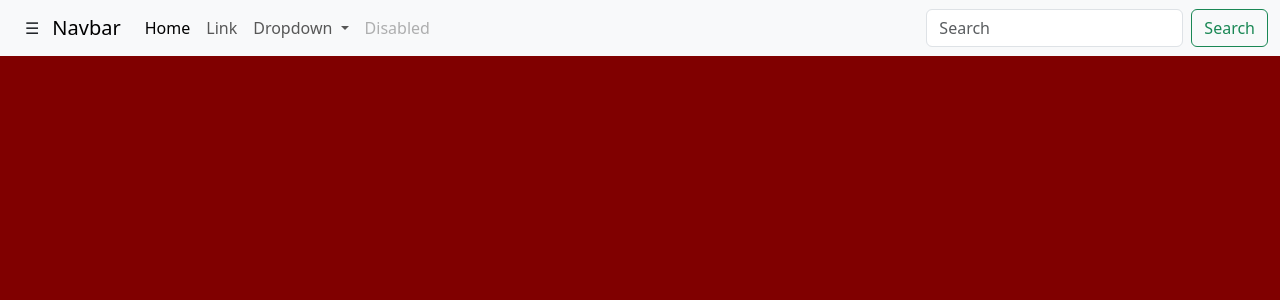
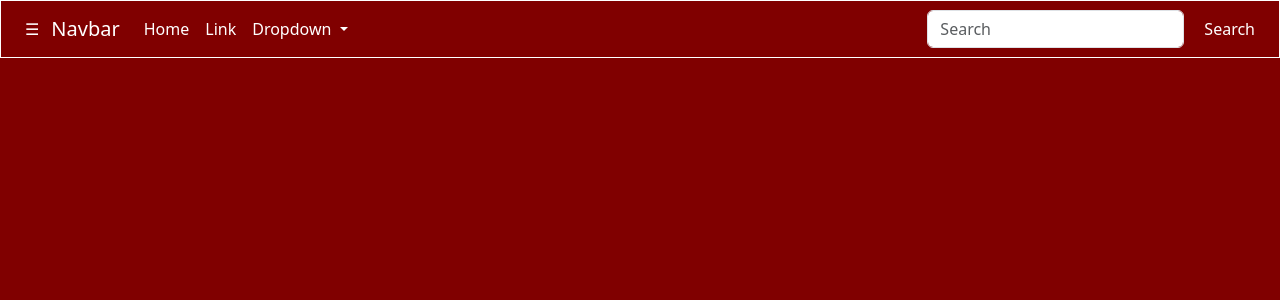
Before and after one commit to SiddH17/5-Star-Galvanisers, a Django app: page /home/ in a window 1280 px wide. Shown: the top 300 px of the page. Run offline with Django 4.2, Linux system fonts and the light colour scheme; a user stored in the database is signed in; some libraries are stand-ins or nearby versions.

Commit message:
Updates made to home screen

```diff
--- a/api/views.py
+++ b/api/views.py
@@ -61,7 +61,7 @@ def login_api(request):
             },
             status=status.HTTP_401_UNAUTHORIZED)
 
-    token = f"{user.id}_{user.email}_{user.password}"
+    token = f"{user.id}_{user.username}_{user.password}"
     print(token)
 
     return Response({
--- a/static/styles/index.css
+++ b/static/styles/index.css
@@ -1,6 +1,24 @@
 /* Elements */
 body    {
     background-color: maroon;
+}
+
+nav {
+    background-color: maroon !important;
+    border: 1px solid white;
+}
+
+nav a, nav button   {
+    color: white !important;
+}
+
+nav button  {
+    border: none !important;
+}
+
+nav a:hover, nav li:hover, nav button:hover   {
+    background-color: yellow !important;
+    color: black !important;
 }
 
 /* Classes */
--- a/templates/home.html
+++ b/templates/home.html
@@ -12,7 +12,7 @@
     <script src="{% static 'scripts/jquery-3.7.1.min.js' %}"></script>
 </head>
 <body>
-    <nav class="navbar navbar-expand-lg bg-body-tertiary">
+    <nav class="navbar navbar-expand-lg">
         <div class="container-fluid">
             <div class="sidebar">
                 <a href="#">Sample One</a>
@@ -49,9 +49,6 @@
                             <li><a class="dropdown-item" href="#">Something else here</a></li>
                         </ul>
                     </li>
-                    <li class="nav-item">
-                        <a class="nav-link disabled" aria-disabled="true">Disabled</a>
-                    </li>
                 </ul>
                 <form class="d-flex" role="search">
                     <input class="form-control me-2" type="search" placeholder="Search" aria-label="Search" />
--- a/templates/login.html
+++ b/templates/login.html
@@ -79,7 +79,6 @@
                 });
 
                 $('#loginSubmit').click(function(e)  {
-                    e.preventDefault();
                     var inputs = $('#mainPage').find('input');
                     var data = {};
 
@@ -100,8 +99,9 @@
                         success: function (response) {
                             if (response.status === 'success' || response.status === '200') {
                                 console.log(response.message);
-                                window.location.href = "{% url 'home' %}";
                             }
+
+                            window.location.href = "{% url 'home' %}";
                         },
                         error: function (xhr) {
                             const response = xhr.responseJSON;
```
Also changed, not shown: db.sqlite3.
